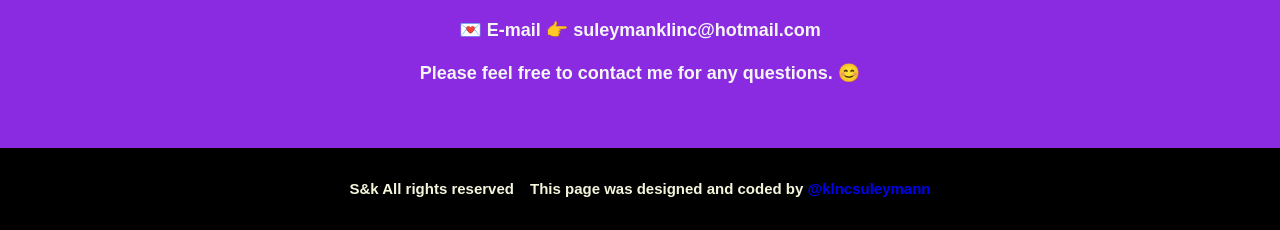
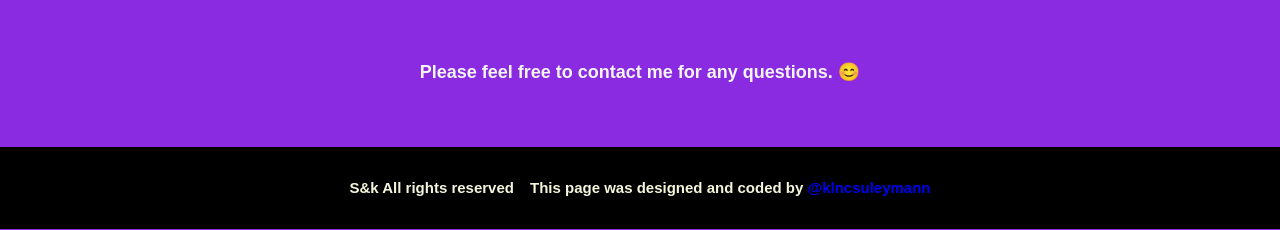
Before and after one commit to suleymanklnc/suleyman, a plain HTML site: page index.html in a window 1280 px wide. Shown: the part 4718-4948 px from the top of the page. Drawn offline with Linux system fonts and the light colour scheme.

Commit message:
Update index.html

```diff
--- a/index.html
+++ b/index.html
@@ -160,7 +160,7 @@
             <a href="https://www.instagram.com/klncsuleymann" target="_blank"><span class="fab fa-instagram"></span>
                İnstagram</a>
             <br> <br>
-            &#128140; E-mail &#128073; suleymanklinc@hotmail.com
+
             <br> <br>
 
             Please feel free to contact me for any questions. &#128522;
```
